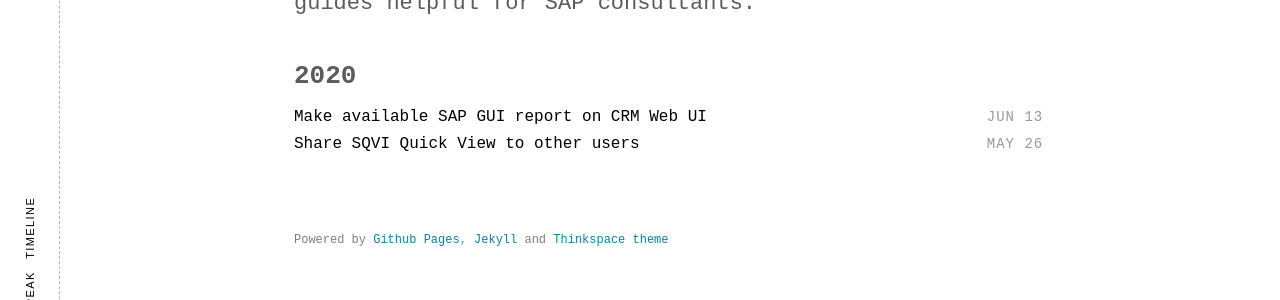
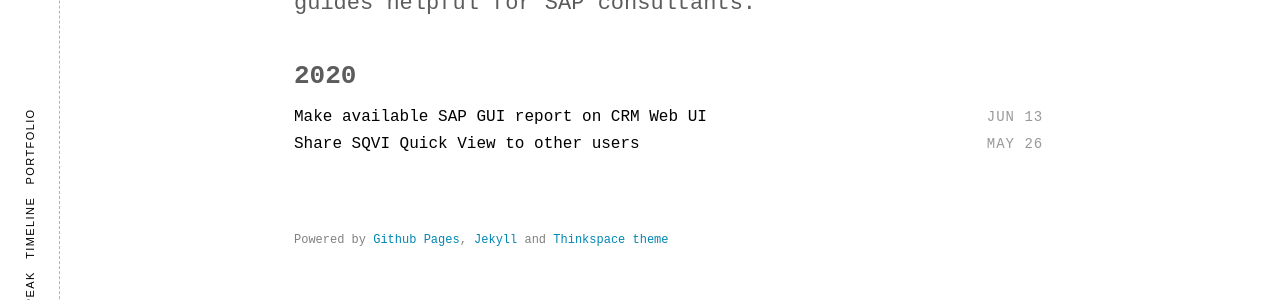
Before and after one commit to a6unraj/a6unraj.github.io, a Jekyll site: the page built from index.html, in a window 1280 px wide. Shown: the part 245-545 px from the top of the page. Built offline with Jekyll 4.4.1, drawn with Linux system fonts in a browser that asks for light colours; some web fonts are replaced; comment, search, counter and statistics services are not loaded.

Commit message:
Update nav.html

```diff
--- a/_includes/nav.html
+++ b/_includes/nav.html
@@ -8,6 +8,7 @@
         <a href="https://arunraj.eu/memories" title="Memories">Memories</a>
         <a href="https://arunraj.eu/ispeak" title="iSpeak">iSpeak</a>
         <a href="https://arunraj.eu/timeline/index.html" title="Timeline">Timeline</a>
+        <a href="https://arunraj.eu/portfolio" title="Portfolio">Portfolio</a>
         </div>
     </div>
 </nav>
```
